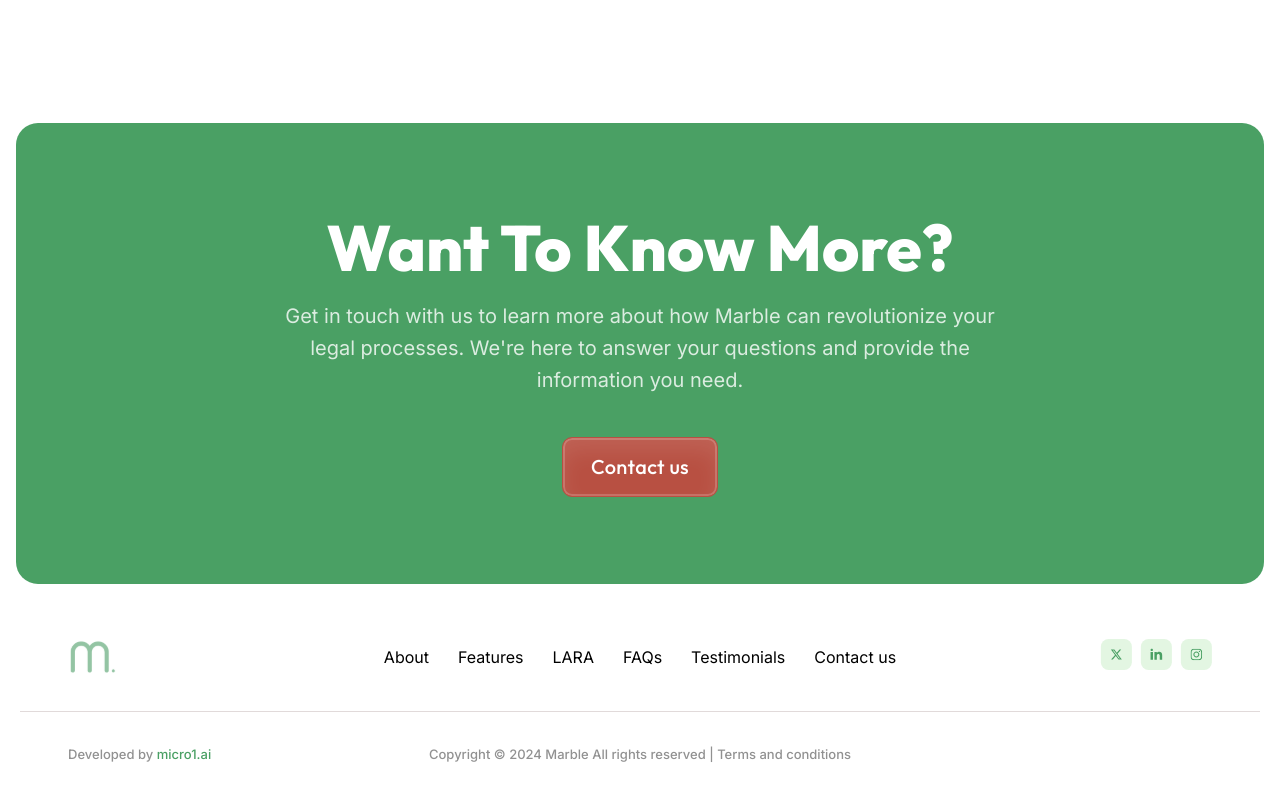
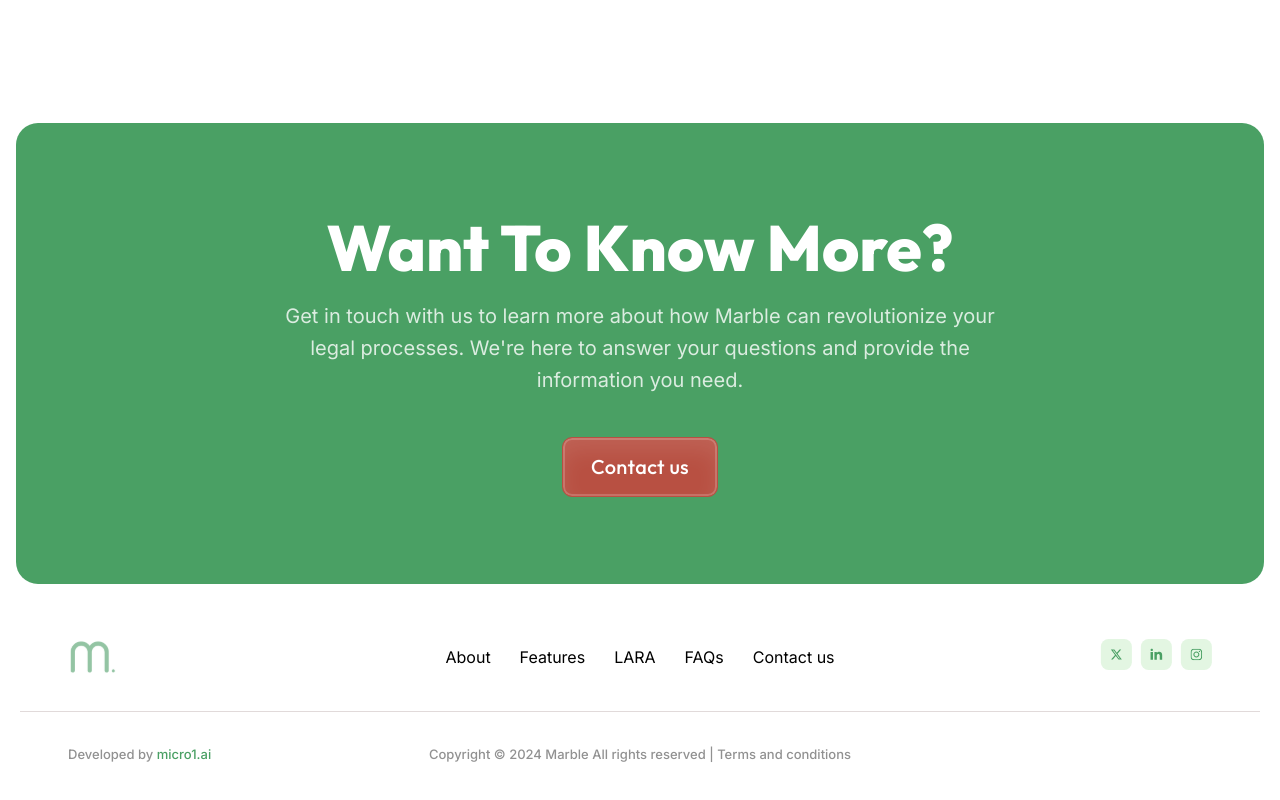
Before and after one commit to marble-legal/marble-legal-landing, a Next.js app: page / in a window 1280 px wide. Shown: the part 7966-8766 px from the top of the page. Built offline with nearby package versions, Linux system fonts and the light colour scheme.

Commit message:
Remove testimonials

```diff
--- a/src/app/components/footer.tsx
+++ b/src/app/components/footer.tsx
@@ -28,9 +28,6 @@
               </li>
               <li className="hover:-translate-y-0.5">
                 <a href="#faqs">FAQs</a>
-              </li>
-              <li className="hover:-translate-y-0.5">
-                <a href="#testimonials">Testimonials</a>
               </li>
               <li className="hover:-translate-y-0.5">
                 <a href="#contact-us">Contact us</a>
@@ -86,9 +83,6 @@
               <a href="#faqs">FAQs</a>
             </li>
             <li>
-              <a href="#testimonials">Testimonials</a>
-            </li>
-            <li>
               <a href="#contact-us">Contact us</a>
             </li>
           </ul>
```
